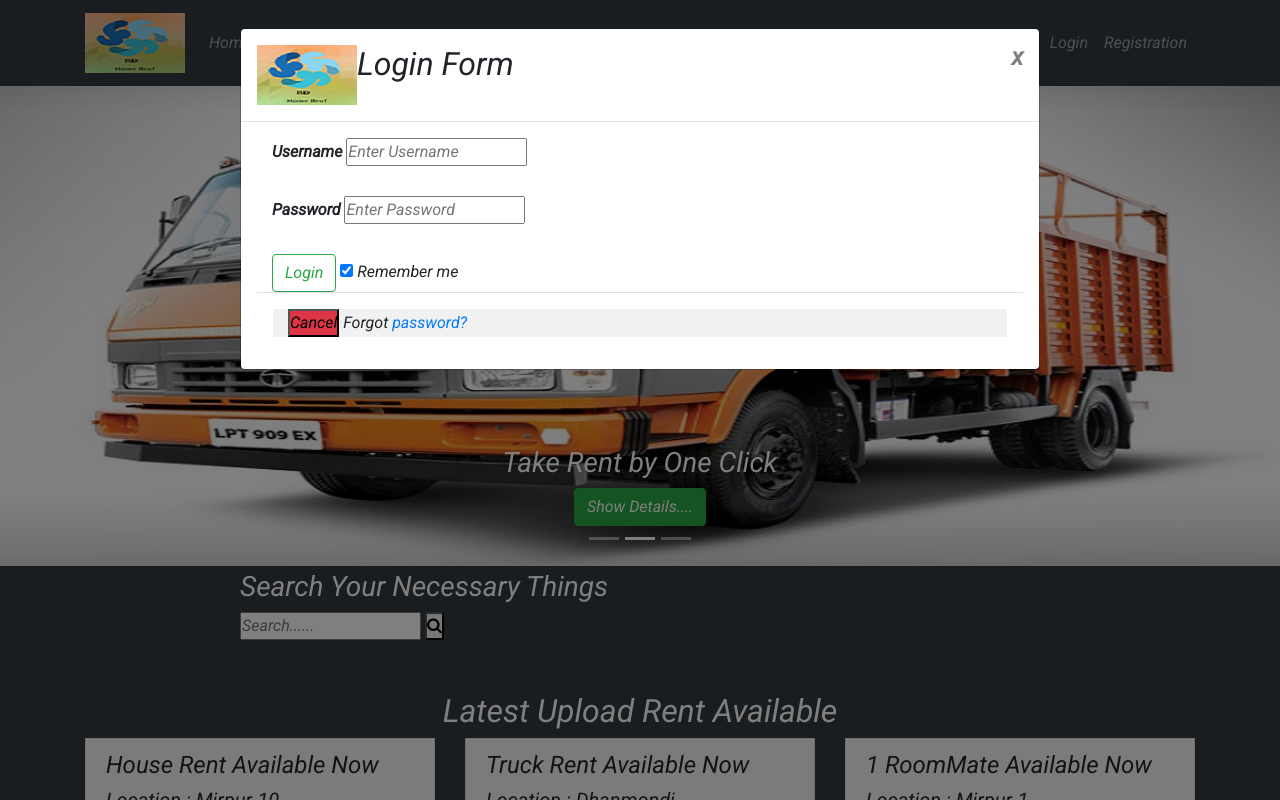
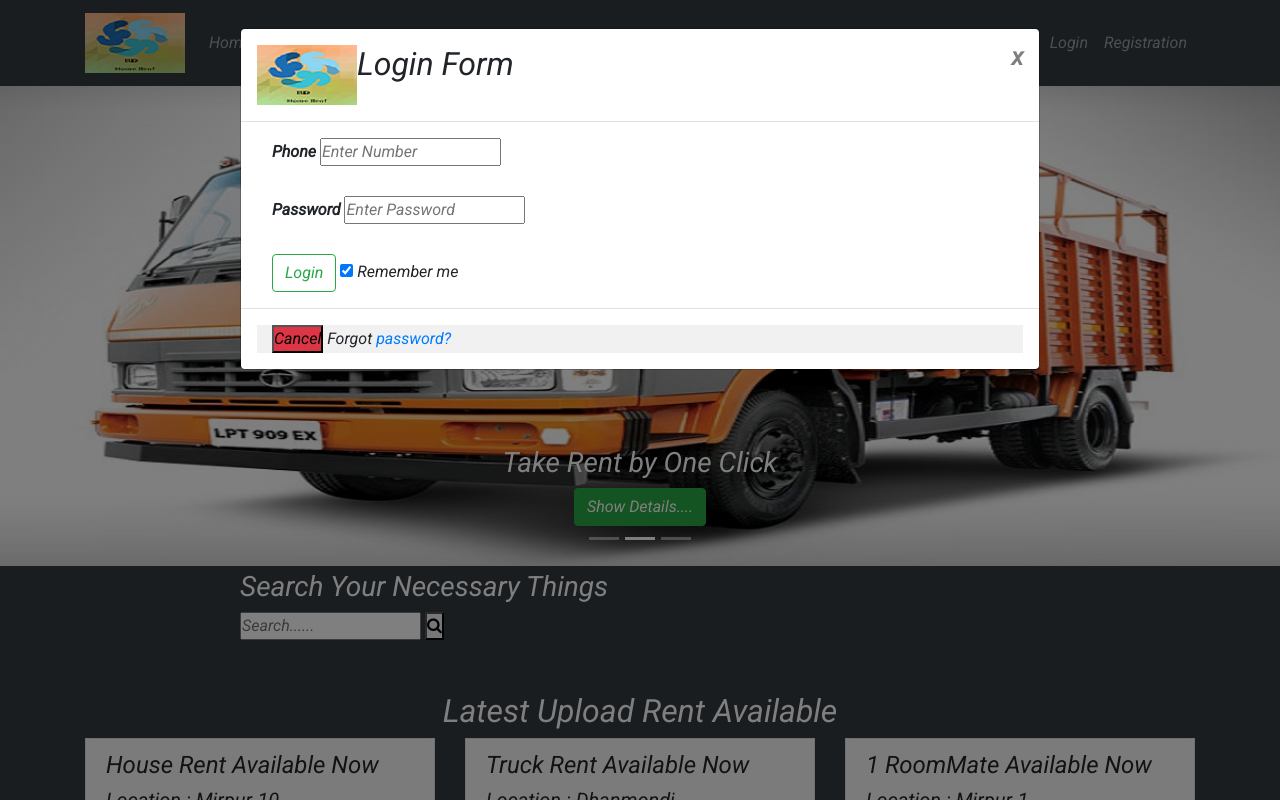
Before and after one commit to Khairul-Anam-Mubin/OnlineRentAdvertisementSystem, a PHP site: page / in a window 1280 px wide, after a click on "Login". Run offline with PHP 8.4, Linux system fonts and the light colour scheme.

Commit message:
Update index.php

```diff
--- a/OnlineRentAdvertisementSystem/index.php
+++ b/OnlineRentAdvertisementSystem/index.php
@@ -384,18 +384,36 @@
                     <button type="button" class="close" data-dismiss="modal">x</button>
             </div>
             <div class="modal-body">
-                <form action="">
+                <form action="" method="post" enctype="multipart/form-data">
                     <div class="container">
-                        <label><b>Username</b></label>
-                        <input type="text" placeholder="Enter Username" name="U_name"required>
+                        <label><b>Phone</b></label>
+                        <input type="text" placeholder="Enter Number" name="phone"required>
                         <br/>
                         <br/>
                         <label><b>Password</b></label>
-                        <input type="password" placeholder="Enter Password" name="U_pass"required>
+                        <input type="password" placeholder="Enter Password" name="password"required>
                         <br/>
                         <br/>
-                        <button type="submit"name="btn" class="btn btn-outline-success" value="Log IN">Login</button>
+                        <button type="submit" name="login" class="btn btn-outline-success" value="Log IN">Login</button>
                         <input type="checkbox" checked="checked"> Remember me
+                    </div>
+                    <?php
+                        include 'dbcon.php';
+                        if(isset($_POST['login'])) {
+                            $phone = $_POST['phone'];
+                            $password = $_POST['password'];
+                            $phone_query = "Select * from users where phone = '$phone' and password_hash = '$password'";
+                            $query = mysqli_query($connect , $phone_query);
+                            if (mysqli_num_rows($query) > 0) {
+                                echo '<meta http-equiv="refresh" content="1; URL=User.php" />';
+
+                            } else {
+                                echo '
+                                    <script>alert("Incorrect Phone or Password")</script>
+                                ';
+                            }
+                        }
+                     ?>
                 </form>
 
             </div>
```
